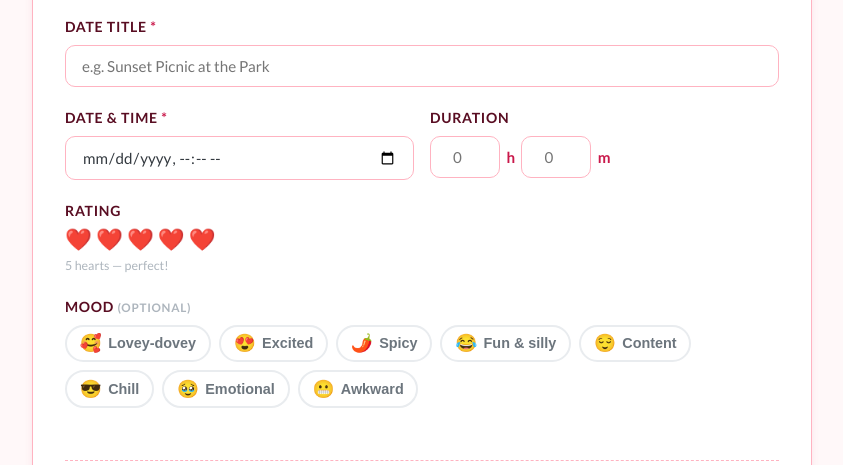
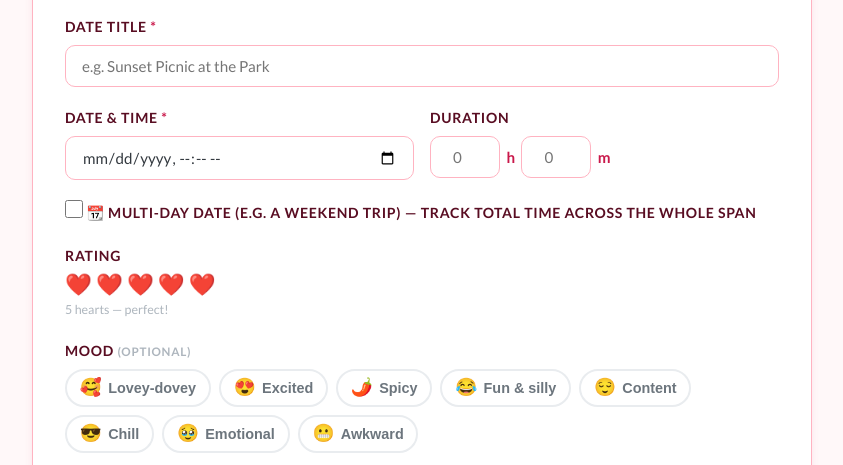
Before and after one commit to BioMark3r/Date-abase, a FastAPI app: page /dates/new in a window 1280 px wide. Shown: the part 338-803 px from the top of the page, without its empty margins (218-1061 px from the left). Run offline with FastAPI, Linux system fonts and the light colour scheme; the visitor is signed in with stand-in values (Sample User, id 1); data that the repository does not hold is empty.

Commit message:
Add multi-day dates with start/end datetime and full-span time tracking
- New optional end_datetime on dates; a "📆 Multi-day date" checkbox on the
  form reveals an end date/time picker (with a live total-span hint)
- Total time together for multi-day dates is computed from the full
  start→end span and feeds the dashboard "Time Together" stat
- Day-aware duration formatting (e.g. "3d 4h") on detail, dashboard cards,
  and analytics
- Date range + N-day badge shown on the detail page; multi-day badge on cards
- Auto-migration adds end_datetime to existing DBs; carried through
  export/import and the audit diff

Co-Authored-By: Claude Opus 4.8 <noreply@anthropic.com>

```diff
--- a/app/main.py
+++ b/app/main.py
@@ -227,6 +227,9 @@ def _ensure_schema() -> None:
     if "mood" not in cols:
         with engine.begin() as conn:
             conn.execute(text("ALTER TABLE dates ADD COLUMN mood VARCHAR(40)"))
+    if "end_datetime" not in cols:
+        with engine.begin() as conn:
+            conn.execute(text("ALTER TABLE dates ADD COLUMN end_datetime DATETIME"))
 
 
 @app.on_event("startup")
@@ -255,6 +258,7 @@ AUDIT_FIELD_LABELS = {
     "title":               "Title",
     "pre_date_activities": "Pre-date activities",
     "date_datetime":       "Date & time",
+    "end_datetime":        "End date & time",
     "duration_minutes":    "Duration",
     "location_name":       "Location",
     "what_we_did":         "What we did",
@@ -319,6 +323,30 @@ def save_locations(db: Session, date_id: int, locations_json: str) -> None:
             label=(loc.get("label") or "").strip() or None,
             sort_order=i,
         ))
+
+
+def _resolve_span(start_dt, is_multiday: str, end_datetime: str,
+                  duration_hours: str, duration_mins: str):
+    """Work out (end_datetime, total_minutes) for a date.
+
+    Multi-day: end is parsed from the form and total time is the full span.
+    Single-day: end is None and total time comes from the hours/minutes inputs.
+    Returns (False, 0) if the multi-day end is invalid (caller shows an error).
+    """
+    multiday = str(is_multiday).lower() in ("1", "true", "on", "yes")
+    if multiday and end_datetime.strip():
+        try:
+            end_dt = datetime.fromisoformat(end_datetime)
+        except ValueError:
+            return False, 0
+        if end_dt <= start_dt:
+            return False, 0
+        total = int((end_dt - start_dt).total_seconds() // 60)
+        return end_dt, total
+    # Single-day: manual hours/minutes
+    h = int(duration_hours) if duration_hours.strip().isdigit() else 0
+    m = int(duration_mins)  if duration_mins.strip().isdigit()  else 0
+    return None, h * 60 + m
 
 
 async def save_upload(file: UploadFile) -> str | None:
@@ -769,6 +797,8 @@ async def create_date(
     title:               str          = Form(...),
     pre_date_activities: str          = Form(""),
     date_datetime:       str          = Form(...),
+    is_multiday:         str          = Form(""),
+    end_datetime:        str          = Form(""),
     duration_hours:      str          = Form(""),
     duration_mins:       str          = Form(""),
     location_name:       str          = Form(""),
@@ -782,20 +812,24 @@ async def create_date(
 ):
     if not require_auth(request):
         return RedirectResponse("/", status_code=302)
-    try:
-        dt = datetime.fromisoformat(date_datetime)
-    except ValueError:
+
+    def _form_err(msg):
         return templates.TemplateResponse("date_form.html", {
-            "request": request, "entry": None,
-            "error": "Invalid date format. 📅",
+            "request": request, "entry": None, "error": msg,
             "settings": get_settings(db),
             "existing_locs_json": locations_json or "[]",
             "moods": MOODS,
         })
 
-    h = int(duration_hours) if duration_hours.strip().isdigit() else 0
-    m = int(duration_mins)  if duration_mins.strip().isdigit()  else 0
-    total_mins = h * 60 + m
+    try:
+        dt = datetime.fromisoformat(date_datetime)
+    except ValueError:
+        return _form_err("Invalid date format. 📅")
+
+    end_dt, total_mins = _resolve_span(dt, is_multiday, end_datetime,
+                                       duration_hours, duration_mins)
+    if end_dt is False:
+        return _form_err("The end date/time must be after the start. 📅")
 
     # Derive a summary location_name from first location for legacy/export compat
     first_loc_name = None
@@ -810,6 +844,7 @@ async def create_date(
         title=title,
         pre_date_activities=pre_date_activities or None,
         date_datetime=dt,
+        end_datetime=end_dt,
         duration_minutes=total_mins if total_mins else None,
         location_name=first_loc_name or location_name or None,
         location_lat=None,
@@ -897,6 +932,8 @@ async def update_date(
     title:               str          = Form(...),
     pre_date_activities: str          = Form(""),
     date_datetime:       str          = Form(...),
+    is_multiday:         str          = Form(""),
+    end_datetime:        str          = Form(""),
     duration_hours:      str          = Form(""),
     duration_mins:       str          = Form(""),
     location_name:       str          = Form(""),
@@ -921,15 +958,24 @@ async def update_date(
     )
     if not entry:
         raise HTTPException(status_code=404, detail="Date not found 💔")
-    try:
-        dt = datetime.fromisoformat(date_datetime)
-    except ValueError:
+
+    def _form_err(msg):
         return templates.TemplateResponse("date_form.html", {
-            "request": request, "entry": entry, "error": "Invalid date format. 📅",
+            "request": request, "entry": entry, "error": msg,
             "settings": get_settings(db),
             "existing_locs_json": locations_json or "[]",
             "moods": MOODS,
         })
+
+    try:
+        dt = datetime.fromisoformat(date_datetime)
+    except ValueError:
+        return _form_err("Invalid date format. 📅")
+
+    end_dt, total_mins = _resolve_span(dt, is_multiday, end_datetime,
+                                       duration_hours, duration_mins)
+    if end_dt is False:
+        return _form_err("The end date/time must be after the start. 📅")
 
     # Delete marked images
     to_delete = [int(x) for x in delete_images.split(",") if x.strip().isdigit()]
@@ -947,15 +993,12 @@ async def update_date(
         if fname:
             db.add(DateImage(date_id=entry.id, filename=fname))
 
-    h = int(duration_hours) if duration_hours.strip().isdigit() else 0
-    m = int(duration_mins)  if duration_mins.strip().isdigit()  else 0
-    total_mins = h * 60 + m
-
     # Snapshot before
     old_vals = {
         "title":               entry.title,
         "pre_date_activities": entry.pre_date_activities,
         "date_datetime":       str(entry.date_datetime),
+        "end_datetime":        str(entry.end_datetime) if entry.end_datetime else None,
         "duration_minutes":    entry.duration_minutes,
         "location_name":       entry.location_name,
         "what_we_did":         entry.what_we_did,
@@ -967,6 +1010,7 @@ async def update_date(
     entry.title               = title
     entry.pre_date_activities = pre_date_activities or None
     entry.date_datetime       = dt
+    entry.end_datetime        = end_dt
     entry.duration_minutes    = total_mins if total_mins else None
     entry.location_name       = location_name or None
     entry.location_lat        = float(location_lat) if location_lat else None
@@ -991,6 +1035,7 @@ async def update_date(
         "title":               entry.title,
         "pre_date_activities": entry.pre_date_activities,
         "date_datetime":       str(entry.date_datetime),
+        "end_datetime":        str(entry.end_datetime) if entry.end_datetime else None,
         "duration_minutes":    entry.duration_minutes,
         "location_name":       entry.location_name,
         "what_we_did":         entry.what_we_did,
@@ -1308,7 +1353,13 @@ async def audit_log(request: Request, db: Session = Depends(get_db)):
 
 def _fmt_mins(m: int | None) -> str:
     if not m: return "—"
-    h, rem = divmod(int(m), 60)
+    m = int(m)
+    # Day-aware for long spans (multi-day dates)
+    if m >= 1440:
+        d, rem_m = divmod(m, 1440)
+        h = rem_m // 60
+        return f"{d}d {h}h" if h else f"{d}d"
+    h, rem = divmod(m, 60)
     if h and rem: return f"{h}h {rem}m"
     return f"{h}h" if h else f"{rem}m"
 
@@ -1608,6 +1659,13 @@ async def import_data(
             except (ValueError, TypeError):
                 dt = datetime.now()
 
+            # ── End datetime (multi-day dates) ────────────────────────────────
+            raw_end = item.get("end_datetime")
+            try:
+                end_dt = datetime.fromisoformat(str(raw_end)) if raw_end else None
+            except (ValueError, TypeError):
+                end_dt = None
+
             # ── Duration: accept minutes int OR legacy h/m dict ───────────────
             dur = item.get("duration_minutes")
             if dur is None:
@@ -1634,6 +1692,7 @@ async def import_data(
                 title               = item.get("title") or "Untitled Date",
                 pre_date_activities = item.get("pre_date_activities"),
                 date_datetime       = dt,
+                end_datetime        = end_dt,
                 duration_minutes    = dur,
                 location_name       = first_name,
                 location_lat        = float(first_lat) if first_lat else None,
--- a/app/static/css/style.css
+++ b/app/static/css/style.css
@@ -2409,6 +2409,18 @@ a:hover { color: var(--pink); }
 .mood-bar-count { font-size: 0.85rem; color: var(--gray-600); text-align: right; }
 .mood-bar-count small { color: var(--gray-400); }
 
+/* ── Multi-day toggle (date form) ───────────────────────────────────────────── */
+.multiday-toggle {
+  display: flex;
+  align-items: center;
+  gap: 0.6rem;
+  cursor: pointer;
+  font-weight: 600;
+  color: var(--gray-800);
+}
+.multiday-toggle input { width: 18px; height: 18px; accent-color: var(--pink); cursor: pointer; }
+.meta-chip-accent { background: var(--pink); color: #fff; border-color: var(--pink); }
+
 /* ── Mood filter bar (dashboard) ────────────────────────────────────────────── */
 .mood-filter-bar {
   display: flex;
--- a/app/templates/dashboard.html
+++ b/app/templates/dashboard.html
@@ -240,7 +240,11 @@
     {% if entry.location_name %}
     <p class="date-location">📍 {{ entry.location_name }}</p>
     {% endif %}
-    {% if entry.duration_minutes %}
+    {% if entry.end_datetime %}
+    <p class="date-duration">🏖️ {{ entry.span_days }}-day{{ 's' if entry.span_days != 1 }}
+      {% if entry.duration_minutes %}· {{ entry.duration_minutes // 1440 }}d {{ (entry.duration_minutes % 1440) // 60 }}h together{% endif %}
+    </p>
+    {% elif entry.duration_minutes %}
     <p class="date-duration">⏱️
       {% if entry.duration_minutes >= 60 %}
         {{ entry.duration_minutes // 60 }}h {{ entry.duration_minutes % 60 }}m
--- a/app/templates/date_form.html
+++ b/app/templates/date_form.html
@@ -32,24 +32,39 @@
 
       <div class="form-row">
         <div class="form-group">
-          <label for="date_datetime">Date &amp; Time <span class="required">*</span></label>
+          <label for="date_datetime">{% if entry and entry.end_datetime %}Start {% endif %}Date &amp; Time <span class="required">*</span></label>
           <input type="datetime-local" id="date_datetime" name="date_datetime" class="form-input"
             value="{{ entry.date_datetime.strftime('%Y-%m-%dT%H:%M') if entry and entry.date_datetime else '' }}"
             required />
         </div>
-        <div class="form-group">
+        <div class="form-group" id="duration-group">
           <label>Duration</label>
           <div class="duration-hm">
             <input type="number" name="duration_hours" class="form-input duration-h"
               placeholder="0" min="0" max="99"
-              value="{{ (entry.duration_minutes // 60) if entry and entry.duration_minutes else '' }}" />
+              value="{{ (entry.duration_minutes // 60) if entry and entry.duration_minutes and not entry.end_datetime else '' }}" />
             <span class="duration-sep">h</span>
             <input type="number" name="duration_mins" class="form-input duration-m"
               placeholder="0" min="0" max="59"
-              value="{{ (entry.duration_minutes % 60) if entry and entry.duration_minutes else '' }}" />
+              value="{{ (entry.duration_minutes % 60) if entry and entry.duration_minutes and not entry.end_datetime else '' }}" />
             <span class="duration-sep">m</span>
           </div>
         </div>
+      </div>
+
+      <!-- Multi-day toggle -->
+      <div class="form-group">
+        <label class="multiday-toggle">
+          <input type="checkbox" id="is_multiday" name="is_multiday" value="1"
+            {% if entry and entry.end_datetime %}checked{% endif %} onchange="toggleMultiday()" />
+          <span>📆 Multi-day date (e.g. a weekend trip) — track total time across the whole span</span>
+        </label>
+      </div>
+      <div class="form-group" id="enddate-group" style="display:none;">
+        <label for="end_datetime">End Date &amp; Time</label>
+        <input type="datetime-local" id="end_datetime" name="end_datetime" class="form-input"
+          value="{{ entry.end_datetime.strftime('%Y-%m-%dT%H:%M') if entry and entry.end_datetime else '' }}" />
+        <span class="form-hint" id="multiday-span-hint"></span>
       </div>
 
       <!-- Rating row -->
@@ -464,6 +479,34 @@
     });
   });
 
+  // ── Multi-day toggle ─────────────────────────────────────────────────────────
+  function toggleMultiday() {
+    const on = document.getElementById('is_multiday').checked;
+    document.getElementById('enddate-group').style.display = on ? '' : 'none';
+    document.getElementById('duration-group').style.display = on ? 'none' : '';
+    if (on) updateSpanHint();
+  }
+  function updateSpanHint() {
+    const startEl = document.getElementById('date_datetime');
+    const endEl   = document.getElementById('end_datetime');
+    const hint    = document.getElementById('multiday-span-hint');
+    if (!startEl.value || !endEl.value) { hint.textContent = ''; return; }
+    const start = new Date(startEl.value), end = new Date(endEl.value);
+    if (end <= start) { hint.textContent = '⚠️ End must be after the start.'; return; }
+    const mins = Math.round((end - start) / 60000);
+    const d = Math.floor(mins / 1440), h = Math.floor((mins % 1440) / 60), m = mins % 60;
+    let parts = [];
+    if (d) parts.push(d + 'd');
+    if (h) parts.push(h + 'h');
+    if (m) parts.push(m + 'm');
+    hint.textContent = '⏱️ Total time together: ' + (parts.join(' ') || '0m');
+  }
+  document.getElementById('date_datetime').addEventListener('change', () => {
+    if (document.getElementById('is_multiday').checked) updateSpanHint();
+  });
+  document.getElementById('end_datetime').addEventListener('change', updateSpanHint);
+  toggleMultiday();  // set correct initial visibility on edit
+
   // ── Image preview & delete helpers ──────────────────────────────────────────
   function previewImages(input) {
     const row = document.getElementById('new-preview-row');
```
Also changed, not shown: app/models.py (+13 -0 lines), app/templates/date_detail.html (+8 -1 lines).
